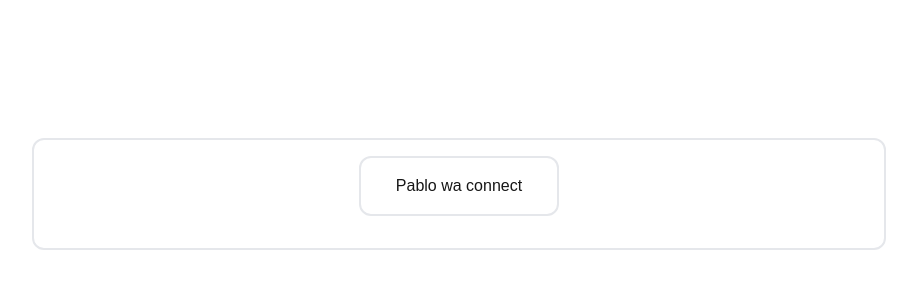
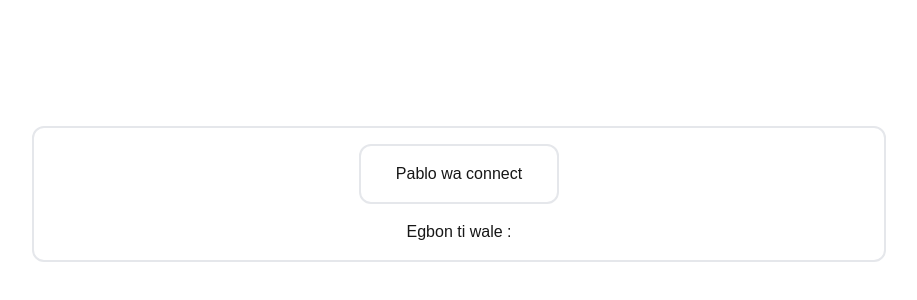
Before and after one commit to shegspear/quiz-app-week-8, a Next.js app: page /wallet in a window 1280 px wide. Shown: the part 206-506 px from the top of the page, without its empty margins (181-1098 px from the left). Built offline with nearby package versions, Linux system fonts and the light colour scheme.

Commit message:
started connecting custom hook

```diff
--- a/app/wallet/page.tsx
+++ b/app/wallet/page.tsx
@@ -1,36 +1,17 @@
 "use client";
 
-// import React, { useEffect, useState } from 'react';
-// import {whenConnect} from "../../utils/omnitools";
+import {useConnection} from "../../hooks/useConnection";
 
 const Wallet = () => {
-  // const [acc, setAcc] = useState("");
-
-  // const connectMe = async () => {
-  //   if (typeof window.ethereum !== "undefined") {
-  //       setProvider(window.ethereum);
-  //       console.log('Wa sere');
-  //   }
-  // }
-
-  // const connectWallet = async() => {
-  //   const accounts = await window.ethereum.request({method: "eth_requestAccounts"})
-  //   setAcc(accounts[0])
-  // }
-
-  // useEffect(() => {
-  //   connectMe()
-  // }, [])
-
-  // window.ethereum.on("connect", whenConnect);
-
-  // window.ethereum.on("disconnect", whenDisconnect);
-
-  // window.ethereum.on("accountsChanged", accountChanged);
-
-  // window.ethereum.on("chainChanged", whenChainChanged);
-
-//   provider.on("connect", whenConnect);
+  const {
+    accounts,
+    chainId,
+    errors,
+    connectWallet,
+    getChainId,
+    isConnected,
+    ethReady
+  } = useConnection();
 
   return (
     <div
@@ -40,15 +21,15 @@ const Wallet = () => {
         className='flex flex-col justify-center items-center w-8/12 border-2 rounded-xl p-4'
        >
             <button
-                // onClick={connectWallet}
+                onClick={connectWallet}
                 className='mb-4 border-2 w-[200px] rounded-xl p-4'
             >
                 Pablo wa connect
             </button>
 
-            {/* <p>
-               Egbon ti wale :{acc}
-            </p> */}
+            <p>
+               Egbon ti wale :{accounts[0]}
+            </p>
        </div>
     </div>
   )
```
